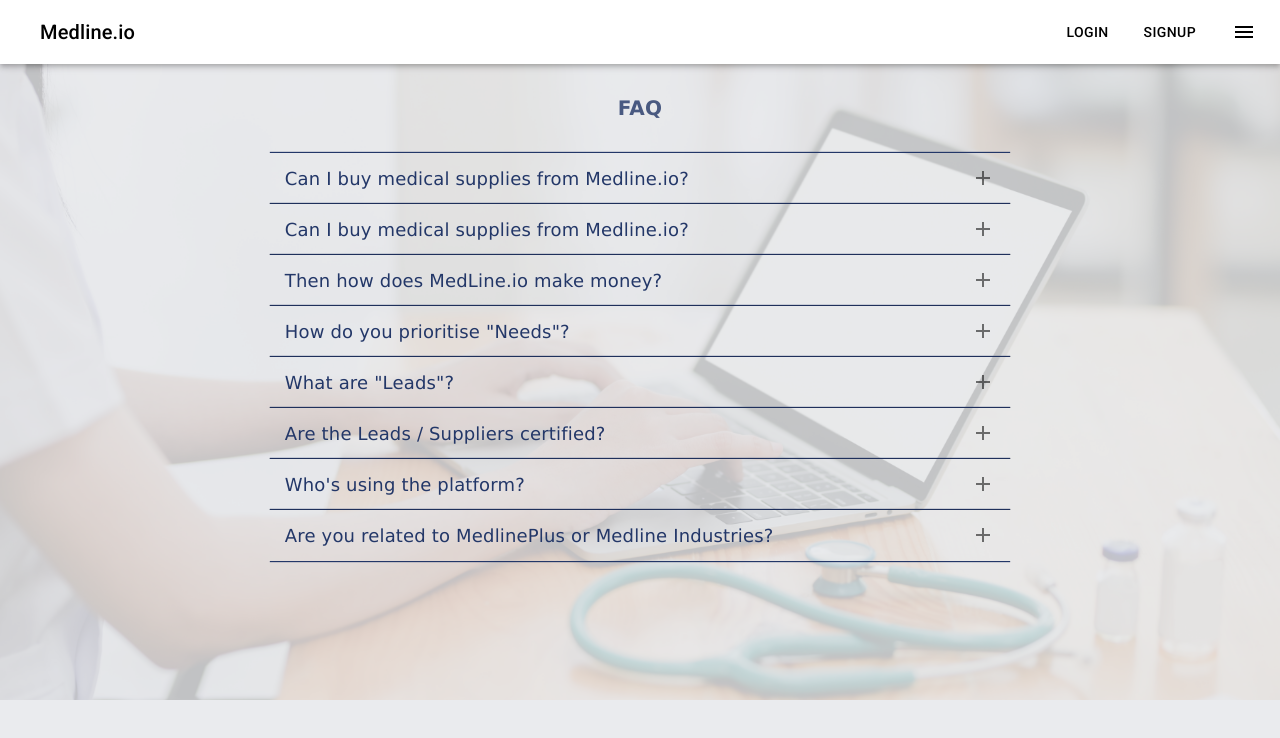
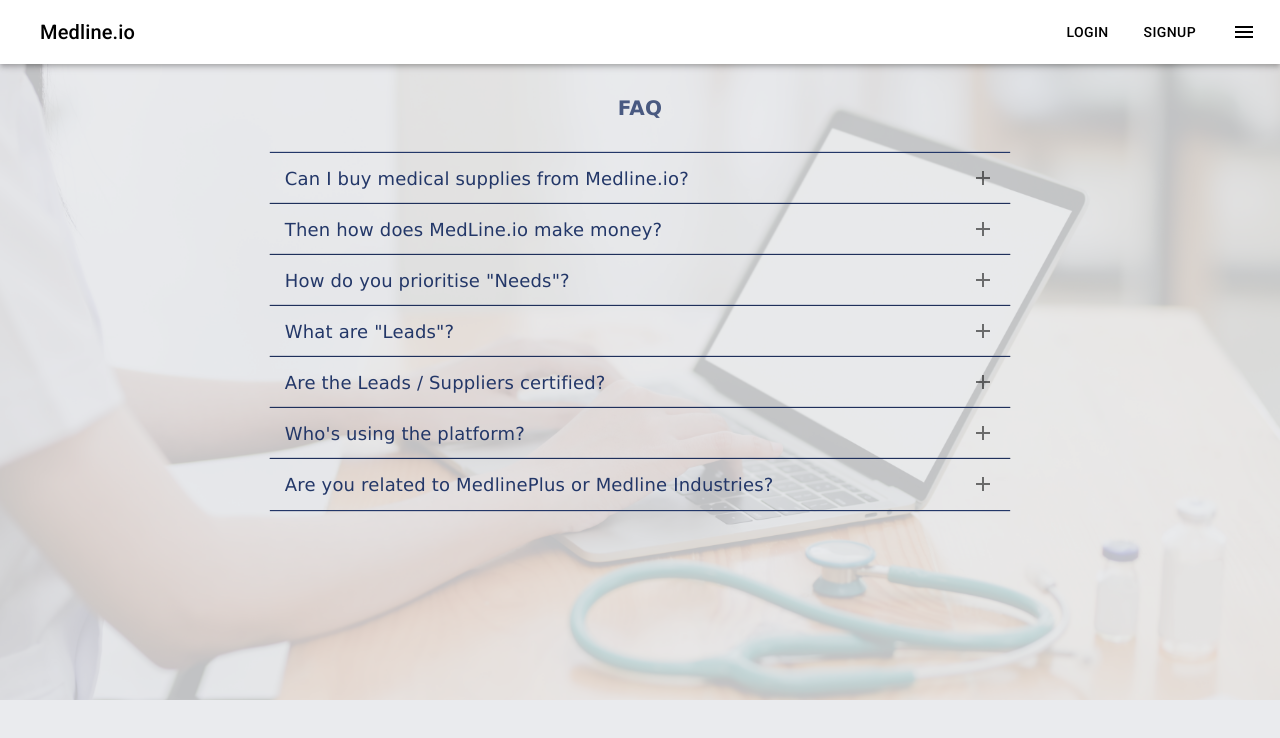
Before and after one commit to ComeTiss/medline-frontend, a React (Create React App) app: page /faq in a window 1280 px wide. Shown: the top 738 px of the page. Built offline with nearby package versions, Linux system fonts and the light colour scheme.

Commit message:
import all panel componenents

```diff
--- a/src/components/faq/Panel.tsx
+++ b/src/components/faq/Panel.tsx
@@ -1,4 +1,4 @@
-import React, { Component } from "react";
+import React from "react";
 import { createStyles, makeStyles } from "@material-ui/core/styles";
 import ExpansionPanel from "@material-ui/core/ExpansionPanel";
 import ExpansionPanelSummary from "@material-ui/core/ExpansionPanelSummary";
@@ -8,7 +8,8 @@ import AddIcon from "@material-ui/icons/Add";
 
 type Props = {
   heading: string;
-  answer: string;
+  answer: any;
+  bottomPanel: boolean;
 };
 
 const useStyles = makeStyles(() =>
@@ -59,12 +60,11 @@ const useStyles = makeStyles(() =>
   })
 );
 
-
 export default function Panel(props: Props) {
   const classes = useStyles();
-  const { heading, answer } = props;
+  const { heading, answer, bottomPanel } = props;
     return (
-      <ExpansionPanel className={classes.expansionPanel} square={true}>
+      <ExpansionPanel className={ bottomPanel ? classes.expansionPanelBottom : classes.expansionPanel } square={true}>
         <ExpansionPanelSummary
           classes={{
             expandIcon: classes.expandIcon,
--- a/src/pages/FAQ.tsx
+++ b/src/pages/FAQ.tsx
@@ -1,11 +1,6 @@
 import React from "react";
 import NavBar from "../components/navigation/NavBar";
 import { createStyles, makeStyles } from "@material-ui/core/styles";
-import ExpansionPanel from "@material-ui/core/ExpansionPanel";
-import ExpansionPanelSummary from "@material-ui/core/ExpansionPanelSummary";
-import ExpansionPanelDetails from "@material-ui/core/ExpansionPanelDetails";
-import Typography from "@material-ui/core/Typography";
-import AddIcon from "@material-ui/icons/Add";
 import Panel from "../components/faq/Panel";
 const logo = require("../images/laptop-near-teal-stethoscope-in-wooden-table-3758756.jpg");
 
@@ -78,37 +73,22 @@ export default function FAQ() {
       <div className={classes.root}>
         <Panel
           heading='Can I buy medical supplies from Medline.io?'
-          answer='Nope. This platform is purely for posting, organising and listing
-          medical supply needs in order to more effectively connect them
-          with folks that can meet those requirements in the most efficient
-          and effective way possible. Its matchmaking for medical supplies.
-          There is no buy & sell / transactions happening on the site.'
+          answer={
+            <div>
+              Nope. This platform is purely for posting, organising and listing
+              medical supply needs in order to more effectively connect them
+              with folks that can meet those requirements in the most efficient
+              and effective way possible. Its matchmaking for medical supplies.
+              There is no buy & sell / transactions happening on the site.
+            </div>
+          }
+          bottomPanel={false}
         />
         <Panel
-          heading='Can I buy medical supplies from Medline.io?'
-          answer='Nope. This platform is purely for posting, organising and listing
-          medical supply needs in order to more effectively connect them
-          with folks that can meet those requirements in the most efficient
-          and effective way possible. Its matchmaking for medical supplies.
-          There is no buy & sell / transactions happening on the site.'
-        />
-        <ExpansionPanel className={classes.expansionPanel} square={true}>
-        <ExpansionPanelSummary
-          classes={{
-            expandIcon: classes.expandIcon,
-            expanded: classes.expanded
-          }}
-          expandIcon={<AddIcon />}
-          aria-controls="panel1a-content"
-          id="panel1a-header"
-        >
-          <Typography className={classes.heading}>
-            Then how does MedLine.io make money?
-          </Typography>
-          </ExpansionPanelSummary>
-          <ExpansionPanelDetails>
-            <Typography className={classes.answer} component="p">
-              Well, we don't make any money. MedLine.io is a grassroots not-for-profit initiative. The
+          heading='Then how does MedLine.io make money?'
+          answer={
+            <div>
+            Well, we don't make any money. MedLine.io is a grassroots not-for-profit initiative. The
               platform is built and operated by generous and highly skilled volunteers from all over the
               world.
               <br />
@@ -117,28 +97,16 @@ export default function FAQ() {
               members' information - which are not provided to any 3rd parties by site operators.
               <br />
               <br />
-
               We do receive some donations to help keep the platform up and running. If you’d like to learn more
               about volunteering or donations, click <a href="#">here</a> or <a href="/contact-us">contact us</a>.
-            </Typography>
-          </ExpansionPanelDetails>
-        </ExpansionPanel>
-        <ExpansionPanel className={classes.expansionPanel} square={true} >
-          <ExpansionPanelSummary
-            classes={{
-              expandIcon: classes.expandIcon,
-              expanded: classes.expanded
-            }}
-            expandIcon={<AddIcon />}
-            aria-controls="panel1a-content"
-            id="panel1a-header"
-          >
-            <Typography className={classes.heading}>
-              How do you prioritise "Needs"?
-            </Typography>
-          </ExpansionPanelSummary>
-          <ExpansionPanelDetails>
-            <Typography className={classes.answer} component="p">
+            </div>
+          }
+          bottomPanel={false}
+        />
+        <Panel
+          heading='How do you prioritise "Needs"?'
+          answer={
+            <div>
               Right now, we are prioritizing Needs based on the information shared by users. Members fill in
               Urgency level when posting medical supply requirements. The 5 Urgency Levels are listed as:
               <br/><br/>
@@ -158,47 +126,25 @@ export default function FAQ() {
               ventilators, doctors, nurses, etc.?
               <br/><br/>
               If you have relevant expertise and ideas that could help with this, <a href="/contact-us">please let us know!</a>.
-            </Typography>
-          </ExpansionPanelDetails>
-        </ExpansionPanel>
-        <ExpansionPanel className={classes.expansionPanel} square={true} >
-          <ExpansionPanelSummary
-            classes={{
-              expandIcon: classes.expandIcon,
-              expanded: classes.expanded
-            }}
-            expandIcon={<AddIcon />}
-            aria-controls="panel1a-content"
-            id="panel1a-header"
-          >
-            <Typography className={classes.heading}>
-              What are "Leads"?
-            </Typography>
-          </ExpansionPanelSummary>
-          <ExpansionPanelDetails>
-            <Typography className={classes.answer}>
+            </div>
+          }
+          bottomPanel={false}
+        />
+        <Panel
+          heading='What are "Leads"?'
+          answer={
+            <div>
               Leads can be any individual or organization that has medical supplies in stock and available to ship.
               These can include personal volunteers, NGOs, distributors and distribution businesses, as well as
               manufacturers.
-            </Typography>
-          </ExpansionPanelDetails>
-        </ExpansionPanel>
-        <ExpansionPanel className={classes.expansionPanel} square={true} >
-          <ExpansionPanelSummary
-            classes={{
-              expandIcon: classes.expandIcon,
-              expanded: classes.expanded
-            }}
-            expandIcon={<AddIcon />}
-            aria-controls="panel1a-content"
-            id="panel1a-header"
-          >
-            <Typography className={classes.heading}>
-              Are the Leads / Suppliers certified?
-            </Typography>
-          </ExpansionPanelSummary>
-          <ExpansionPanelDetails>
-            <Typography className={classes.answer} component="p">
+            </div>
+          }
+          bottomPanel={false}
+        />
+        <Panel
+          heading='Are the Leads / Suppliers certified?'
+          answer={
+            <div>
               Unfortunately, no; since Leads can also be individual volunteers, the platform is not able to certify
               Leads stocks at this time. However, the Leads list has highlighted suppliers that have already
               effectively shipped to another member on the platform. These shipments have been verified by recipients
@@ -206,28 +152,16 @@ export default function FAQ() {
               <br/><br/>
               In addition, we're working on enabling Leads to upload photos of their products, stocks, certifications
               and licenses, etc. But these cannot be verified by platform volunteers at this time.
-            </Typography>
-          </ExpansionPanelDetails>
-        </ExpansionPanel>
-        <ExpansionPanel className={classes.expansionPanel} square={true} >
-          <ExpansionPanelSummary
-            classes={{
-              expandIcon: classes.expandIcon,
-              expanded: classes.expanded
-            }}
-            expandIcon={<AddIcon />}
-            aria-controls="panel1a-content"
-            id="panel1a-header"
-          >
-            <Typography className={classes.heading}>
-              Who's using the platform?
-            </Typography>
-          </ExpansionPanelSummary>
-          <ExpansionPanelDetails>
-            <Typography className={classes.answer}>
+            </div>
+          }
+          bottomPanel={false}
+        />
+        <Panel
+          heading="Who's using the platform?"
+          answer={
+            <div>
               Our community members consist of:<br />
               <br />
-
                 <li>Medical Personnel</li>
                 <li>Healthcare Organisations</li>
                 <li>Volunteers / NGOs</li>
@@ -239,23 +173,14 @@ export default function FAQ() {
               MedLine.io is 100% free to use and takes just a few minutes to post Needs / Leads!<br />
               <br />
               Here's our [link] and [social accounts].
-            </Typography>
-          </ExpansionPanelDetails>
-        </ExpansionPanel>
-        <ExpansionPanel className={classes.expansionPanelBottom} square={true} >
-          <ExpansionPanelSummary
-            classes={{
-              expandIcon: classes.expandIcon,
-              expanded: classes.expanded
-            }}
-            expandIcon={<AddIcon />}
-            aria-controls="panel1a-content"
-            id="panel1a-header"
-          >
-            <Typography className={classes.heading}>Are you related to MedlinePlus or Medline Industries?</Typography>
-          </ExpansionPanelSummary>
-          <ExpansionPanelDetails>
-            <Typography className={classes.answer}>
+            </div>
+          }
+          bottomPanel={false}
+        />
+        <Panel
+          heading='Are you related to MedlinePlus or Medline Industries?'
+          answer={
+            <div>
               Apologies for any confusion. MedLine.io is not related in any way to MedlinePlus or
               Medline Industries. We don’t know them, and they don't know us (at least not yet).
               <br />
@@ -271,9 +196,10 @@ export default function FAQ() {
               <br />
               Medline Industries is “the largest privately held manufacturer and
               distributor of medical supplies.” You can vist them at <a href="https://www.medline.com/">https://www.medline.com/</a>
-            </Typography>
-          </ExpansionPanelDetails>
-        </ExpansionPanel>
+            </div>
+          }
+          bottomPanel={true}
+        />
       </div>
     </div>
   );
```
